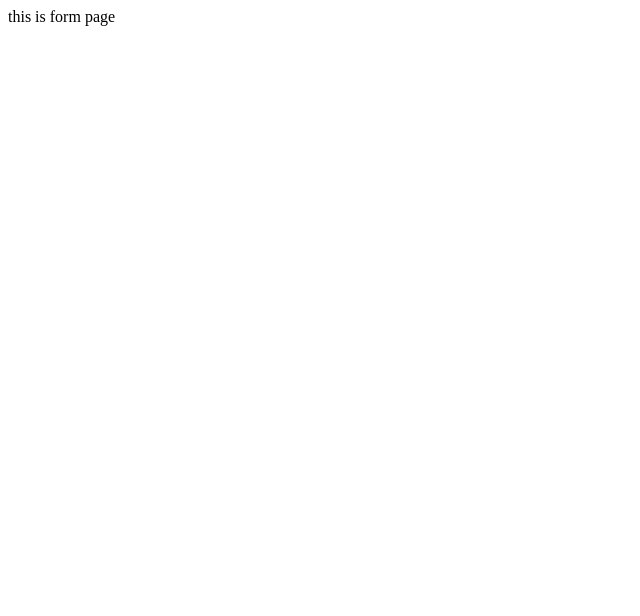
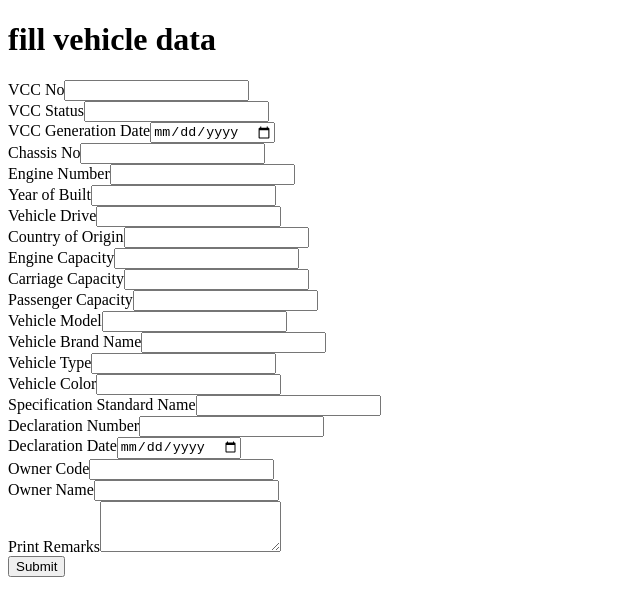
Before and after one commit to talha-fullstackdev/vehicle-details, a Next.js app: page /form in a window 1280 px wide. Shown: the top 616 px of the page, without its empty margins (0-640 px from the left). Built offline with nearby package versions, Linux system fonts and the light colour scheme.

Commit message:
made form page

```diff
--- a/src/app/form/page.jsx
+++ b/src/app/form/page.jsx
@@ -1,8 +1,107 @@
-import React from 'react'
-const page = () => {
+
+'use client';
+import React from 'react';
+
+const Page = () => {
   return (
-    <div>this is form page</div>
-  )
-}
+    <>
 
-export default page
+    <form className="form-container">
+      <h1 className='form_heading'>fill vehicle data</h1>
+      <div className="form-card">
+        <div className="form-grid">
+          <div className="form-group">
+            <label htmlFor="vccNo">VCC No</label>
+            <input type="text" id="vccNo" />
+          </div>
+          <div className="form-group">
+            <label htmlFor="vccStatus">VCC Status</label>
+            <input type="text" id="vccStatus" />
+          </div>
+          <div className="form-group">
+            <label htmlFor="vccDate">VCC Generation Date</label>
+            <input type="date" id="vccDate" />
+          </div>
+          <div className="form-group">
+            <label htmlFor="chassisNo">Chassis No</label>
+            <input type="text" id="chassisNo" />
+          </div>
+          <div className="form-group">
+            <label htmlFor="engineNumber">Engine Number</label>
+            <input type="text" id="engineNumber" />
+          </div>
+          <div className="form-group">
+            <label htmlFor="yearBuilt">Year of Built</label>
+            <input type="text" id="yearBuilt" />
+          </div>
+          <div className="form-group">
+            <label htmlFor="vehicleDrive">Vehicle Drive</label>
+            <input type="text" id="vehicleDrive" />
+          </div>
+          <div className="form-group">
+            <label htmlFor="origin">Country of Origin</label>
+            <input type="text" id="origin" />
+          </div>
+          <div className="form-group">
+            <label htmlFor="engineCapacity">Engine Capacity</label>
+            <input type="text" id="engineCapacity" />
+          </div>
+          <div className="form-group">
+            <label htmlFor="carriageCapacity">Carriage Capacity</label>
+            <input type="text" id="carriageCapacity" />
+          </div>
+          <div className="form-group">
+            <label htmlFor="passengerCapacity">Passenger Capacity</label>
+            <input type="text" id="passengerCapacity" />
+          </div>
+          <div className="form-group">
+            <label htmlFor="vehicleModel">Vehicle Model</label>
+            <input type="text" id="vehicleModel" />
+          </div>
+          <div className="form-group">
+            <label htmlFor="brandName">Vehicle Brand Name</label>
+            <input type="text" id="brandName" />
+          </div>
+          <div className="form-group">
+            <label htmlFor="vehicleType">Vehicle Type</label>
+            <input type="text" id="vehicleType" />
+          </div>
+          <div className="form-group">
+            <label htmlFor="vehicleColor">Vehicle Color</label>
+            <input type="text" id="vehicleColor" />
+          </div>
+          <div className="form-group">
+            <label htmlFor="specStandard">Specification Standard Name</label>
+            <input type="text" id="specStandard" />
+          </div>
+          <div className="form-group">
+            <label htmlFor="declarationNo">Declaration Number</label>
+            <input type="text" id="declarationNo" />
+          </div>
+          <div className="form-group">
+            <label htmlFor="declarationDate">Declaration Date</label>
+            <input type="date" id="declarationDate" />
+          </div>
+          <div className="form-group">
+            <label htmlFor="ownerCode">Owner Code</label>
+            <input type="text" id="ownerCode" />
+          </div>
+          <div className="form-group">
+            <label htmlFor="ownerName">Owner Name</label>
+            <input type="text" id="ownerName" />
+          </div>
+          <div className="form-group" style={{ gridColumn: 'span 2' }}>
+            <label htmlFor="printRemarks">Print Remarks</label>
+            <textarea id="printRemarks" rows="3"></textarea>
+          </div>
+        </div>
+        <div className="form-actions">
+          <button type="submit">Submit</button>
+        </div>
+      </div>
+    </form>
+    </>
+  );
+};
+
+export default Page;
```
